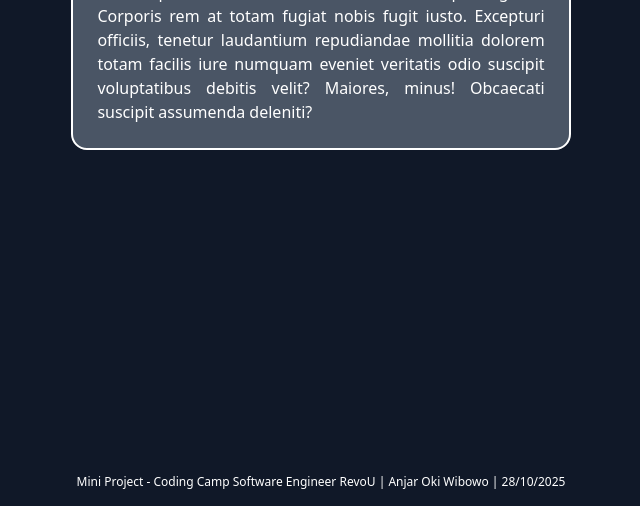
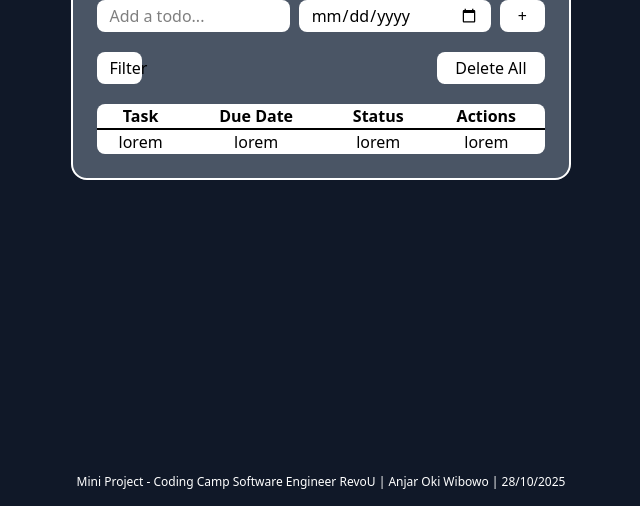
Before and after one commit to an-les-son/CodingCamp-27Oct2025-anjarokiwibowo, a website: page index.html in a window 1280 px wide. Shown: the part 294-800 px from the top of the page, without its empty margins (319-959 px from the left). Drawn offline with Linux system fonts and the light colour scheme.

Commit message:
thrid commit

```diff
--- a/index.html
+++ b/index.html
@@ -11,7 +11,34 @@
         <div></div>
         <div class="w-[40%] bg-gray-600 border-white border-2 rounded-2xl p-6 mt-48 m-auto">
         <p class="font-bold text-white text-center text-4xl">Todo List</p>
-        <p class="text-white text-justify">Lorem ipsum dolor sit amet consectetur adipisicing elit. Corporis rem at totam fugiat nobis fugit iusto. Excepturi officiis, tenetur laudantium repudiandae mollitia dolorem totam facilis iure numquam eveniet veritatis odio suscipit voluptatibus debitis velit? Maiores, minus! Obcaecati suscipit assumenda deleniti?</p>
+        <div class="mt-5 flex justify-between">
+            <input class="py-1 px-3 bg-white rounded-[8px] w-[43%]" type="text" placeholder="Add a todo...">
+            <input class="py-1 px-3 bg-white rounded-[8px] w-[43%]" type="date" placeholder="mm/dd/yyyy">
+            <button class="py-1 px-3 bg-white rounded-[8px] w-[10%]">+</button>
+        </div>
+        <div class="mt-5 flex justify-between">
+            <button class="py-1 px-3 bg-white rounded-[8px] w-[10%]">Filter</button>
+            <button class="py-1 px-3 bg-white rounded-[8px] w-[24%]">Delete All</button>
+        </div>
+        <table class="mt-5 bg-white w-[100%] rounded-[8px] text-center">
+            <thead class="border-b-2">
+                <tr>
+                    <th>Task</th>
+                    <th>Due Date</th>
+                    <th>Status</th>
+                    <th>Actions</th>
+                </tr>
+            </thead>
+            <tbody>
+                <tr>
+                    <td>lorem</td>
+                    <td>lorem</td>
+                    <td>lorem</td>
+                    <td>lorem</td>
+                </tr>
+            </tbody>
+        </table>
+
     </div>
         <div>
             <p class="text-white text-xs text-center">Mini Project - Coding Camp Software Engineer RevoU | Anjar Oki Wibowo | 28/10/2025</p>
```
Also changed, not shown: css/style.css.
